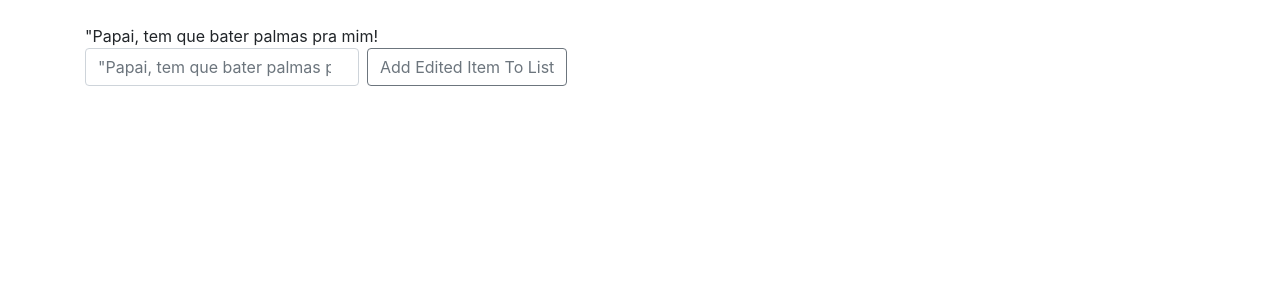
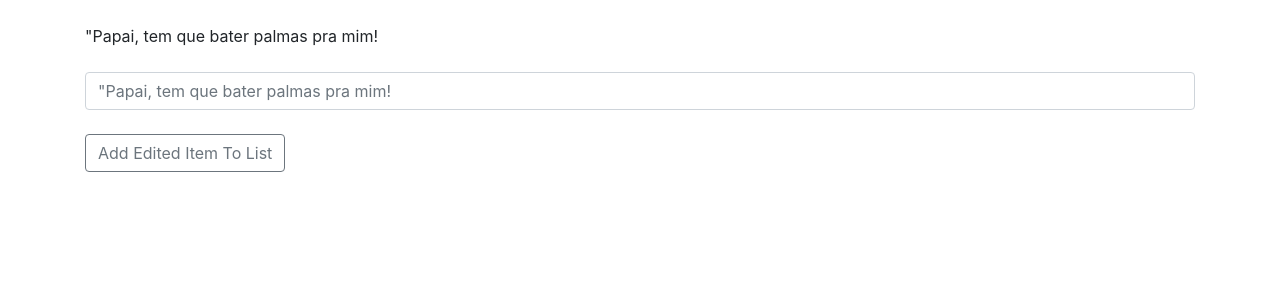
Before and after one commit to mmarmelomartelo/Stylized-To-Do-List-using-Django, a Django app: page /edit/55 in a window 1280 px wide. Shown: the part 56-356 px from the top of the page. Run offline with Django 3.2, Linux system fonts and the light colour scheme; data comes from the database, SQL or seed files in the repository; both versions use the stored data as it was after the commit; some libraries are stand-ins or nearby versions.

Commit message:
edit page was updated

```diff
--- a/todo/todo_list/templates/edit.html
+++ b/todo/todo_list/templates/edit.html
@@ -6,14 +6,17 @@
 {% block content %}
     {% if item %}
         {{item.item}}
+        </br>
+        </br>
+        <div>
            <form class="form-inline my-2 my-lg-0" method="POST">
             {% csrf_token %}
+        </div>
+            <input class="form-control mr-sm-2" type="search" placeholder="{{item.item}}" aria-label="Search" name="item">
             </br>
-      <input class="form-control mr-sm-2" type="search" placeholder="{{item.item}}" aria-label="Search" name="item">
             <button class="btn btn-outline-secondary my-2 my-sm-0" type="submit">Add Edited Item To List</button>
             <input type="hidden" value="{{ item.completed}}" name= "completed"
           </form>
     {% endif %}
 
-
 {% endblock%}
```
Also changed, not shown: todo/db.sqlite3. Lines whose indentation alone changed are shown as unchanged.
